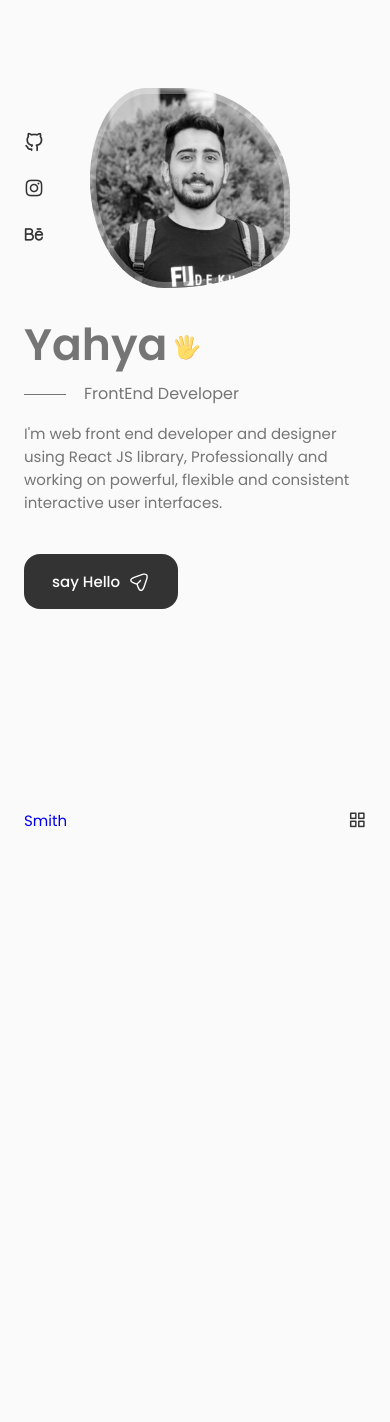
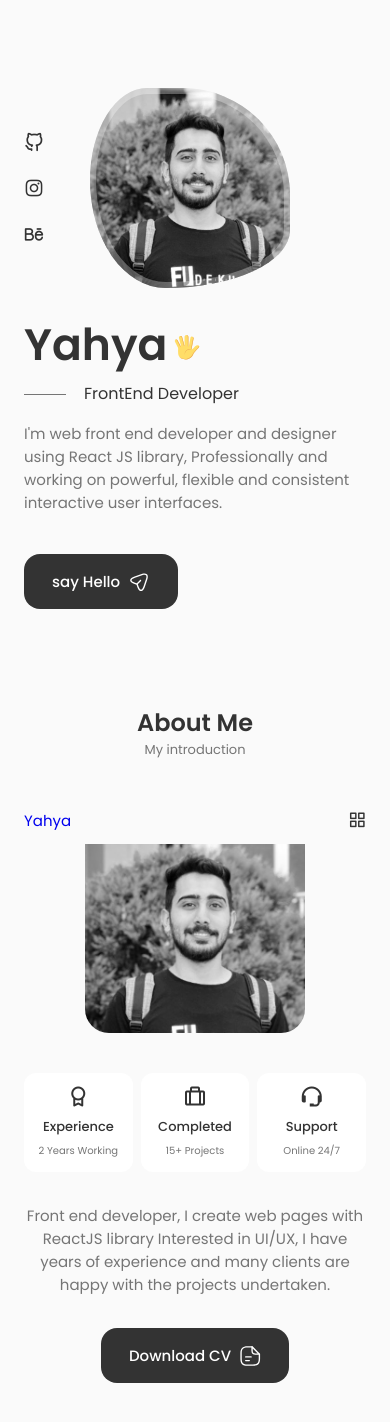
Before and after one commit to yahya-1/Portfolio-ReactJS, a React (Create React App) app: page / in a window 390 px wide. Shown: the top 1422 px of the page. Before the commit the page ends 844 px from the top, so only its background shows below. Built offline with nearby package versions, Linux system fonts and the light colour scheme.

Commit message:
Create a section for About Component and add its style. relate #10

```diff
--- a/src/App.css
+++ b/src/App.css
@@ -95,7 +95,7 @@
 h1,
 h2,
 h3 {
-  color: var(--text-color);
+  color: var(--title-color);
   font-weight: var(--font-semi-bold);
 }
 
@@ -194,8 +194,16 @@
 
 /* For medium devices */
 @media screen and (max-width:768px) {
+  body {
+    margin: 0 0 var(--header-hight) 0;
+  }
+
   .section {
     padding: 2rem 0 4rem;
+  }
+
+  .section__subtitle {
+    margin-bottom: var(--mb-3);
   }
 }
 
--- a/src/App.js
+++ b/src/App.js
@@ -1,5 +1,6 @@
 import React from 'react';
 import './App.css';
+import About from './components/about/About';
 import Header from './components/header/Header';
 import Home from './components/home/Home';
 
@@ -9,7 +10,8 @@
       <Header />
 
       <main className='main'>
-        <Home/>
+        <Home />
+        <About />
       </main>
     </>
   );
--- /dev/null
+++ b/src/components/about/About.jsx
@@ -0,0 +1,58 @@
+import React from 'react'
+import "./about.css"
+import AboutImage from "./../../assets/aboutIMG.jpg"
+import CV from "./../../assets/yahya-Cv.pdf"
+import Info from './Info'
+const About = () => {
+    return (
+        <section className='about section' id='about'>
+            <h2 className='section__title'>About Me</h2>
+            <span className='section__subtitle'>My introduction</span>
+
+            <div className='about__container container grid'>
+                <img src={AboutImage} alt='' className='about__image' />
+
+                <div className='about__data'>
+                    <Info />
+
+                    <p className='about__description'>
+                        Front end developer, I create web pages with ReactJS library
+                        Interested in UI/UX, I have years of experience and many clients are happy with the projects undertaken.
+                    </p>
+
+                    <a download="" href={CV} className="button button__flex" >Download CV
+                        <svg
+                            className="button__icon"
+                            xmlns="http://www.w3.org/2000/svg"
+                            width="24"
+                            height="24"
+                            viewBox="0 0 24 24"
+                            fill="none"
+                        >
+                            <path
+                                d="M15.25 22.7502H9.25C3.82 22.7502 1.5 20.4302 1.5 15.0002V9.00024C1.5 3.57024 3.82 1.25024 9.25 1.25024H14.25C14.66 1.25024 15 1.59024 15 2.00024C15 2.41024 14.66 2.75024 14.25 2.75024H9.25C4.64 2.75024 3 4.39024 3 9.00024V15.0002C3 19.6102 4.64 21.2502 9.25 21.2502H15.25C19.86 21.2502 21.5 19.6102 21.5 15.0002V10.0002C21.5 9.59024 21.84 9.25024 22.25 9.25024C22.66 9.25024 23 9.59024 23 10.0002V15.0002C23 20.4302 20.68 22.7502 15.25 22.7502Z"
+                                fill="var(--container-color)"
+                            ></path>
+                            <path
+                                d="M22.25 10.7502H18.25C14.83 10.7502 13.5 9.42023 13.5 6.00023V2.00023C13.5 1.70023 13.68 1.42023 13.96 1.31023C14.24 1.19023 14.56 1.26023 14.78 1.47023L22.78 9.47023C22.99 9.68023 23.06 10.0102 22.94 10.2902C22.82 10.5702 22.55 10.7502 22.25 10.7502ZM15 3.81023V6.00023C15 8.58023 15.67 9.25023 18.25 9.25023H20.44L15 3.81023Z"
+                                fill="var(--container-color)"
+                            ></path>
+                            <path
+                                d="M13.25 13.7502H7.25C6.84 13.7502 6.5 13.4102 6.5 13.0002C6.5 12.5902 6.84 12.2502 7.25 12.2502H13.25C13.66 12.2502 14 12.5902 14 13.0002C14 13.4102 13.66 13.7502 13.25 13.7502Z"
+                                fill="var(--container-color)"
+                            ></path>
+                            <path
+                                d="M11.25 17.7502H7.25C6.84 17.7502 6.5 17.4102 6.5 17.0002C6.5 16.5902 6.84 16.2502 7.25 16.2502H11.25C11.66 16.2502 12 16.5902 12 17.0002C12 17.4102 11.66 17.7502 11.25 17.7502Z"
+                                fill="var(--container-color)"
+                            ></path>
+                        </svg>
+                    </a>
+
+
+                </div>
+            </div>
+        </section>
+    )
+}
+
+export default About
--- /dev/null
+++ b/src/components/about/Info.jsx
@@ -0,0 +1,28 @@
+import React from 'react'
+import "./about.css"
+
+const Info = () => {
+    return (
+        <div className='about__info grid'>
+            <div className='about__box'>
+                <i className='bx bx-award about__icon'></i>
+                <h3 className='about__title'>Experience</h3>
+                <span className='about__subtitle'>2 Years Working</span>
+            </div>
+
+            <div className='about__box'>
+                <i className='bx bx-briefcase-alt about__icon'></i>
+                <h3 className='about__title'>Completed</h3>
+                <span className='about__subtitle'>15+ Projects</span>
+            </div>
+
+            <div className='about__box'>
+                <i className='bx bx-support about__icon'></i>
+                <h3 className='about__title'>Support</h3>
+                <span className='about__subtitle'>Online 24/7</span>
+            </div>
+        </div>
+    )
+}
+
+export default Info
--- /dev/null
+++ b/src/components/about/about.css
@@ -0,0 +1,94 @@
+.about__container {
+    grid-template-columns: repeat(2, 1fr);
+    align-items: center;
+    column-gap: 4rem;
+}
+
+.about__image {
+    width: 350px;
+    border-radius: 1.5rem;
+    justify-self: center;
+}
+
+.about__info {
+    grid-template-columns: repeat(3, 140px);
+    gap: 0.5rem;
+    margin-bottom: var(--mb-2);
+}
+
+.about__box {
+    background-color: var(--container-color);
+    border: 1px solid rgba(0 0 0 0.1);
+    border-radius: 0.75rem;
+    text-align: center;
+    padding: 1rem 1.25rem
+}
+
+.about__icon {
+    font-size: 1.5rem;
+    color: var(--title-color);
+    margin-bottom: var(--mb-0-5);
+}
+
+.about__title {
+    font-size: var(--small-font-size);
+    font-weight: var(--font-medium);
+}
+
+.about__subtitle {
+    font-size: var(--tiny-font-size);
+}
+
+.about__description {
+    padding: 0 4rem 0 0;
+    margin-bottom: var(--mb-2-5);
+}
+
+
+/* ========== BREAKPOINTS ========== */
+/* For large devices */
+@media screen and (max-width:992px) {
+    .about__container {
+        grid-template-columns: 1fr;
+        row-gap: 2.5rem;
+    }
+
+    .about__image {
+        width: 220px;
+    }
+
+    .about__box {
+        padding: 0.75rem 0.5rem;
+    }
+
+    .about__data {
+        text-align: center;
+    }
+
+    .about__info {
+        justify-content: center;
+    }
+
+    .about__description {
+        padding: 0 5rem;
+        margin-bottom: 2rem;
+    }
+}
+
+/* For medium devices */
+@media screen and (max-width:576px) {
+    .about__info {
+        grid-template-columns: repeat(3, 1fr);
+    }
+
+    .about__description {
+        padding: 0;
+    }
+}
+
+/* For small devices */
+@media screen and (max-width:350px) {
+    .about__info {
+        grid-template-columns: repeat(2, 1fr);
+    }
+}
--- a/src/components/header/Header.jsx
+++ b/src/components/header/Header.jsx
@@ -10,7 +10,7 @@
     return (
         <header className='header'>
             <nav className='nav container '>
-                <a href='index.html' className='nav__logo' >Smith</a>
+                <a href='index.html' className='nav__logo' >Yahya</a>
 
                 <div className={Toggle ? "nav__menu show__menu" : "nav__menu"}>
                     <ul className='nav__list grid'>
```
Also changed, not shown: src/assets/aboutIMG.jpg (added), 1 other file (tests, documents, lock files or other folders).
